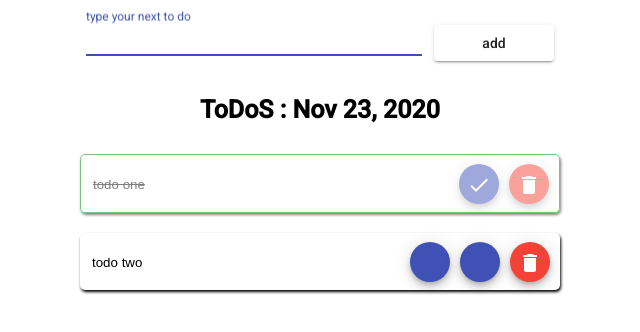
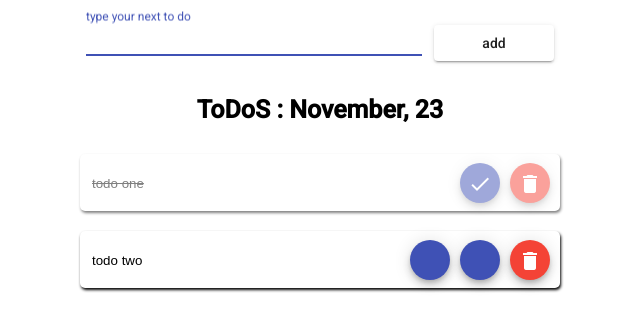
Before and after one commit to abdoaitwihi/todo-angular, an Angular app: page / in a window 1280 px wide. Shown: the top 332 px of the page, without its empty margins (320-960 px from the left). Built offline with nearby package versions, Linux system fonts and the light colour scheme.

Commit message:
more inhancements

```diff
--- a/src/app/comps/home/home.component.html
+++ b/src/app/comps/home/home.component.html
@@ -14,7 +14,7 @@
   </form>
 </div>
 <div class="max-width" fxLayout="row" fxLayoutAlign="center">
-  <h1 class="my-0 myheader">ToDoS : {{ today | date }}</h1>
+  <h1 class="my-0 myheader">ToDoS : {{ today | date: "MMMM, dd" }}</h1>
 </div>
 <div fxLayout="column" fxLayoutGap="0px" class="max-width">
   <div
@@ -35,10 +35,10 @@
         <input
           type="text"
           class="editableInput"
-          value="{{ todo.text }}"
           id="{{ todo.id }}"
           (keyup)="updateTodo(myInput)"
           #myInput
+          value="{{ todo.text }}"
         />
       </p>
       <button
--- a/src/app/scss/_header.scss
+++ b/src/app/scss/_header.scss
@@ -35,7 +35,7 @@ header {
   padding: 10px 0px;
 }
 .done {
-  @include border(green);
+  @include border(transparent, 0px);
   text-decoration: line-through;
   opacity: 0.5;
   transition: 0.3s;
```
